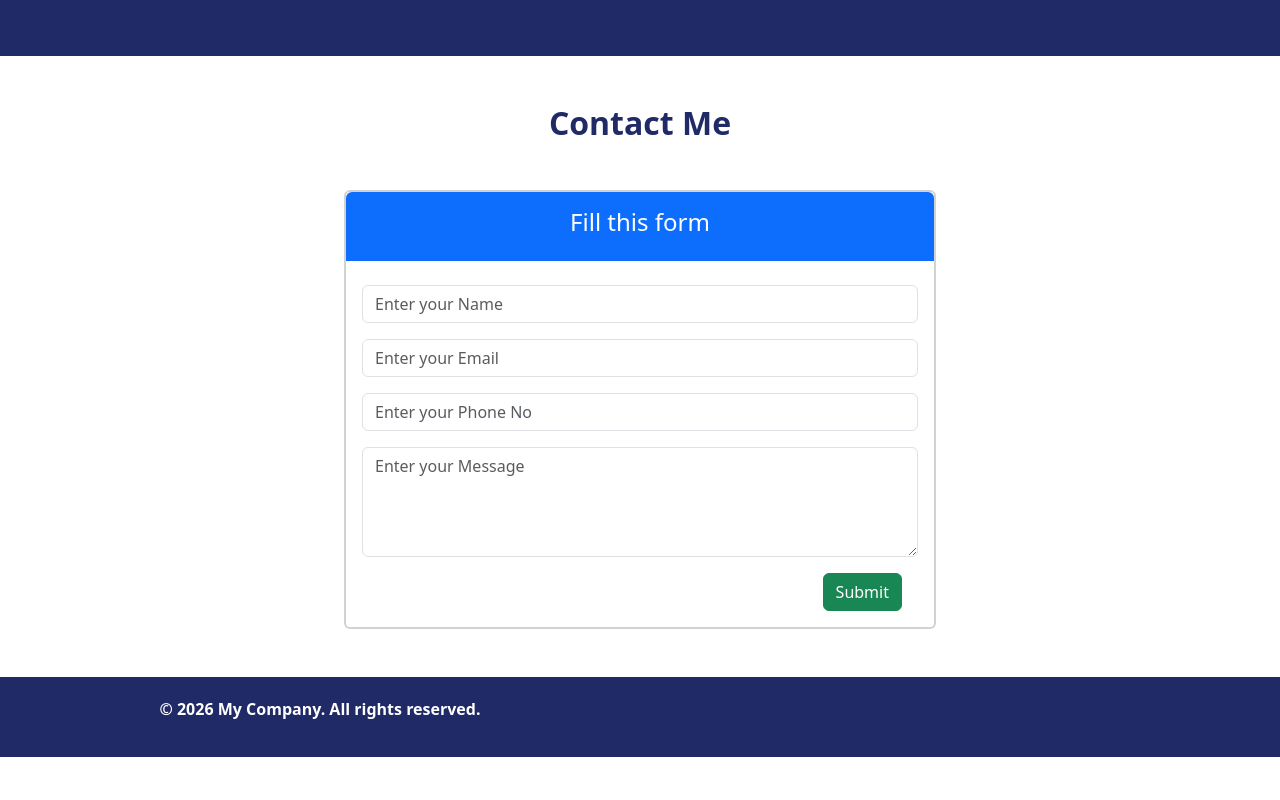
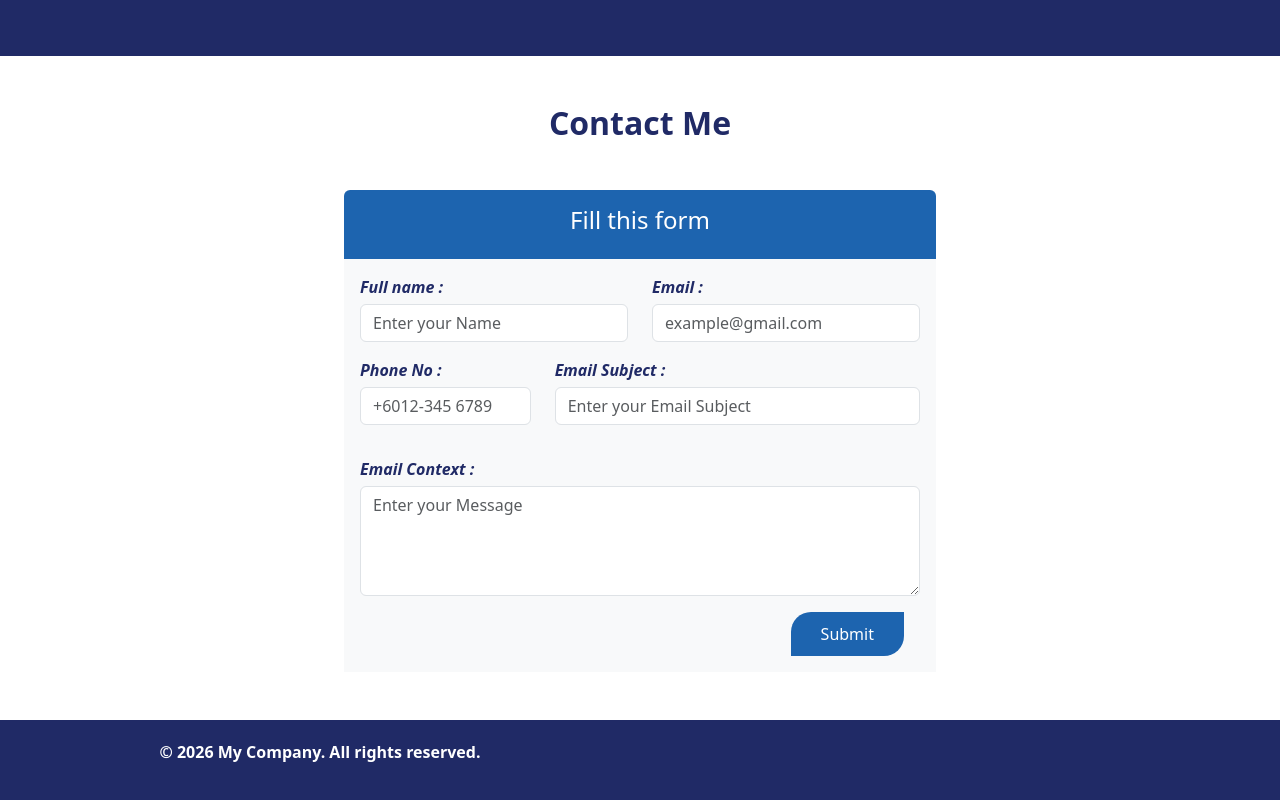
Before and after one commit to Syaf14/portfolio-landing-page, a React (Vite) app: page / in a window 1280 px wide. Shown: the part 2653-3453 px from the top of the page. Before the commit the page ends 3410 px from the top, so only its background shows below. Built offline with nearby package versions, Linux system fonts and the light colour scheme.

Commit message:
Add emailjs for send email

```diff
--- a/package.json
+++ b/package.json
@@ -10,6 +10,7 @@
     "preview": "vite preview"
   },
   "dependencies": {
+    "@emailjs/browser": "^4.4.1",
     "bootstrap": "^5.3.8",
     "react": "^19.2.0",
     "react-bootstrap": "^2.10.10",
--- a/src/components/ContactMe.css
+++ b/src/components/ContactMe.css
@@ -0,0 +1,17 @@
+.submit-btn {
+    background-color: #1d64af;
+    color: white;
+    border: none;
+    padding: 10px 30px;
+    border-top-left-radius: 20px;
+    border-bottom-right-radius: 20px;
+    cursor: pointer;
+    transition: background-color 0.3s ease;
+}
+.submit-btn:hover {
+    background-color: #023b77;
+}
+.card-body label {
+    color: #202A66;
+    margin-bottom: 5px;
+}
--- a/src/components/ContactMe.jsx
+++ b/src/components/ContactMe.jsx
@@ -1,32 +1,66 @@
 import './ContactMe.css';
+import emailjs from '@emailjs/browser';
+import { useRef } from 'react';
 
 function ContactMe() {
+
+    const form = useRef();
+    const sendEmail = (e) => {
+        e.preventDefault();
+
+        emailjs.sendForm(
+        'service_czd6b06',
+        'template_94yfh46',
+        form.current,
+        '5W94LOh4GNJnlw1uN'
+        )
+        .then(() => {
+        alert('Email sent successfully!');
+        form.current.reset();
+        })
+        .catch((error) => {
+        console.error(error);
+        alert('Failed to send email');
+        });
+    };
     return (
         <div className='px-5 py-5' id='contact-me' style={{color:"#202A66"}}>
             <div>
                 <h2 className='text-center mb-5 fw-bolder'>Contact Me</h2>
             </div>
             <div className='d-flex justify-content-center align-items-center'>
-                <div className='card w-50 border-2'>
-                    <div className='card-title bg-primary p-3 rounded-top-2'>
+                <div className='card w-50 border-0'>
+                    <div className='card-title p-3 rounded-top-2 mb-0' style={{background:"#1d64af"}}>
                         <h4 className='text-center text-white'>Fill this form</h4>
                     </div>
-                    <div className='card-body'>
-                        <form action="">
-                            <div className='mb-3'>
-                                <input type="text" className='form-control' placeholder='Enter your Name'/>
+                    <div className='card-body bg-light'>
+                        <form ref={form} onSubmit={sendEmail}>
+                            <div className='row'>
+                                <div className='col-md-6 mb-3'>
+                                    <label className='fw-semibold fst-italic'>Full name :</label>
+                                    <input type="text" name='name' className='form-control' placeholder='Enter your Name'/>
+                                </div>
+                                <div className='col-md-6 mb-3'>
+                                    <label className='fw-semibold fst-italic'>Email :</label>
+                                    <input type="email" name='email' className='form-control' placeholder='example@gmail.com'/>
+                                </div>
+                            </div>
+                            <div className='row mb-3'>
+                                <div className='col-md-4 mb-3'>
+                                    <label className='fw-semibold fst-italic'>Phone No :</label>
+                                    <input type="text" name='phone_no' className='form-control' placeholder='+6012-345 6789'/>
+                                </div>
+                                <div className='col-md-8 mb-3'>
+                                    <label className='fw-semibold fst-italic'>Email Subject :</label>
+                                    <input type="text" name='subject' className='form-control' placeholder='Enter your Email Subject'/>
+                                </div>
                             </div>
                             <div className='mb-3'>
-                                <input type="text" className='form-control' placeholder='Enter your Email'/>
-                            </div>
-                            <div className='mb-3'>
-                                <input type="text" className='form-control' placeholder='Enter your Phone No'/>
-                            </div>
-                            <div className='mb-3'>
-                                <textarea className='form-control' rows="4" placeholder='Enter your Message'></textarea>
+                                <label className='fw-semibold fst-italic'>Email Context :</label>
+                                <textarea className='form-control' name='message' rows="4" placeholder='Enter your Message'></textarea>
                             </div>
                             <div className='d-flex justify-content-end px-3'>
-                                <a className='btn btn-success'>Submit</a>
+                                <button type='submit' className='submit-btn btn-primary'>Submit</button>
                             </div>
                         </form>
                     </div>
```
Also changed, not shown: 1 other file (tests, documents, lock files or other folders).
